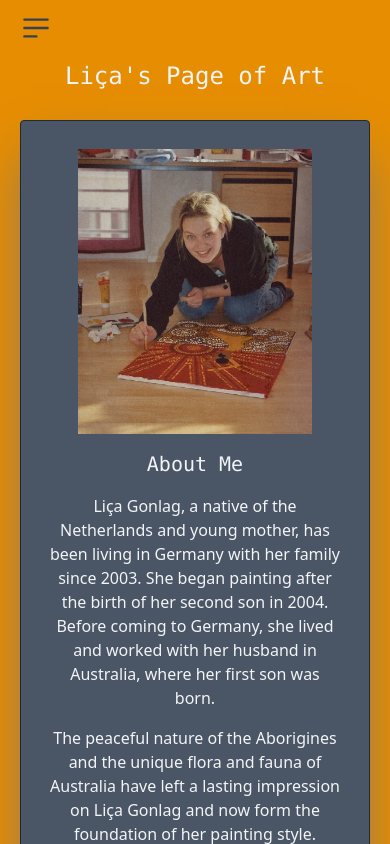
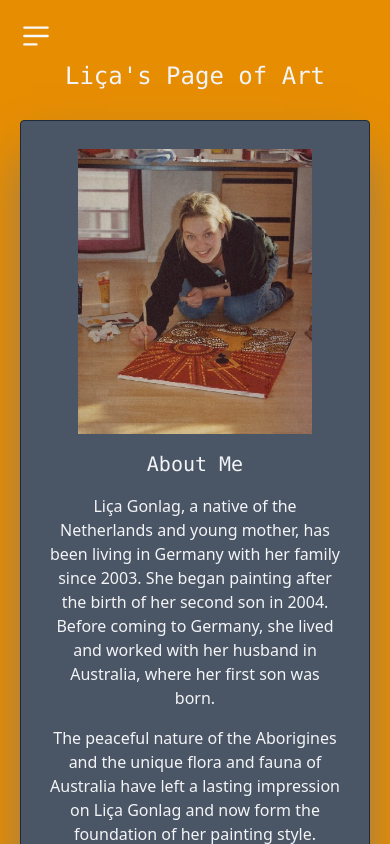
Before and after one commit to IlliaVoronov/Lisa-Borger, a React (Vite) app: page /about-me in a window 390 px wide. Shown: the top 844 px of the page. Built offline with nearby package versions, Linux system fonts and the light colour scheme; what tailwindcss-animated would draw is missing.

Commit message:
fixed navigation button & closing logic

```diff
--- a/src/components/Navbar.jsx
+++ b/src/components/Navbar.jsx
@@ -4,49 +4,79 @@ import { NavLink } from "react-router-dom";
 export default function Navbar() {
     const [isSidebarOpen, setIsSidebarOpen] = useState(false);
     const sidebarRef = useRef(null);
+    const buttonRef = useRef(null);
 
-    // Close sidebar when clicking outside
     useEffect(() => {
         const handleClickOutside = (event) => {
-            if (sidebarRef.current && !sidebarRef.current.contains(event.target)) {
+            if (
+                sidebarRef.current &&
+                !sidebarRef.current.contains(event.target) &&
+                buttonRef.current &&
+                !buttonRef.current.contains(event.target)
+            ) {
                 setIsSidebarOpen(false);
+                console.log("clicked outside");
             }
         };
 
-        // Only add listener when sidebar is open on mobile
         if (isSidebarOpen) {
-            document.addEventListener('mousedown', handleClickOutside);
+            document.addEventListener("mousedown", handleClickOutside, { passive: false });
+            document.addEventListener("touchstart", handleClickOutside, { passive: false });
+            console.log("tracking clicks outside");
         }
 
         return () => {
-            document.removeEventListener('mousedown', handleClickOutside);
+            document.removeEventListener("mousedown", handleClickOutside);
+            document.removeEventListener("touchstart", handleClickOutside);
+            console.log("cleaned up listeners");
         };
     }, [isSidebarOpen]);
 
     // Close sidebar when a link is clicked (mobile only)
-    const handleLinkClick = () => {
+    const handleLinkClick = (event) => {
+        event.preventDefault();
         setIsSidebarOpen(false);
+        const href = event.target.getAttribute("href");
+        if (href) {
+            window.location.href = href;
+        }
+    };
+
+    // Handle button click to explicitly open or close sidebar
+    const handleButtonClick = (event) => {
+        event.stopPropagation(); // Prevent event from reaching document
+        setIsSidebarOpen((prev) => {
+            console.log("Button clicked, isSidebarOpen:", !prev);
+            return !prev;
+        });
     };
 
     return (
         <div>
             <button
+                ref={buttonRef}
                 type="button"
-                className="fixed items-center p-1 mt-2 ms-4 text-sm text-gray-700 rounded-lg lg:hidden hover:bg-gray-100 focus:outline-none focus:ring-2 focus:ring-gray-200 dark:text-gray-400 dark:hover:bg-gray-700 dark:focus:ring-gray-600"
-                onClick={() => setIsSidebarOpen(!isSidebarOpen)}>
-                    <span className="sr-only">Open sidebar</span>
-                    <svg className="w-8 h-8" aria-hidden="true" fill="currentColor" viewBox="0 0 20 20" xmlns="http://www.w3.org/2000/svg">
-                        <path clipRule="evenodd" fillRule="evenodd" d="M2 4.75A.75.75 0 012.75 4h14.5a.75.75 0 010 1.5H2.75A.75.75 0 012 4.75zm0 10.5a.75.75 0 01.75-.75h7.5a.75.75 0 010 1.5h-7.5a.75.75 0 01-.75-.75zM2 10a.75.75 0 01.75-.75h14.5a.75.75 0 010 1.5H2.75A.75.75 0 012 10z"></path>
-                    </svg>
+                className="fixed items-center p-1 top-4 bg-primary-color left-4 text-sm text-gray-50 rounded-lg md:hidden hover:bg-gray-100 focus:outline-none focus:ring-2 focus:ring-gray-200 hover:text-gray-950 cursor-pointer"
+                onClick={handleButtonClick}
+                onTouchStart={(event) => event.stopPropagation()} // Prevent touchstart propagation
+            >
+                <span className="sr-only">Open sidebar</span>
+                <svg className="w-8 h-8" aria-hidden="true" fill="currentColor" viewBox="0 0 20 20" xmlns="http://www.w3.org/2000/svg">
+                    <path
+                        clipRule="evenodd"
+                        fillRule="evenodd"
+                        d="M2 4.75A.75.75 0 012.75 4h14.5a.75.75 0 010 1.5H2.75A.75.75 0 012 4.75zm0 10.5a.75.75 0 01.75-.75h7.5a.75.75 0 010 1.5h-7.5a.75.75 0 01-.75-.75zM2 10a.75.75 0 01.75-.75h14.5a.75.75 0 010 1.5H2.75A.75.75 0 012 10z"
+                    ></path>
+                </svg>
             </button>
 
             <aside
                 ref={sidebarRef}
                 id="default-sidebar"
-                className={`${isSidebarOpen ? " fixed top-12.5" : "hidden"} lg:fixed lg:block top-0 left-0 z-40 w-56 h-screen`}
+                className={`${isSidebarOpen ? " fixed top-12.5" : "hidden"} lg:fixed lg:block top-0 left-0 z-40 w-56`}
                 aria-label="Sidebar"
             >
-                <div className="h-full px-3 py-4 overflow-y-auto bg dark:bg-gray-800">
+                <div className="px-3 py-4 overflow-y-auto bg dark:bg-gray-800">
                     <ul className="space-y-2 font-medium text-black bg-white/95 md:bg-white/0 rounded-3xl">
                         <li>
                             <NavLink
@@ -163,7 +193,7 @@ export default function Navbar() {
                                             className={`w-3 h-3 rounded-full shadow-xs  shadow-gray-700  group-hover:bg-red-500 ${isActive ? 'bg-red-500' : 'bg-green-600'
                                                 }`}
                                         ></span>
-                                       Art For Enterior
+                                        Art For Enterior
                                     </>
                                 )}
                             </NavLink>
```
